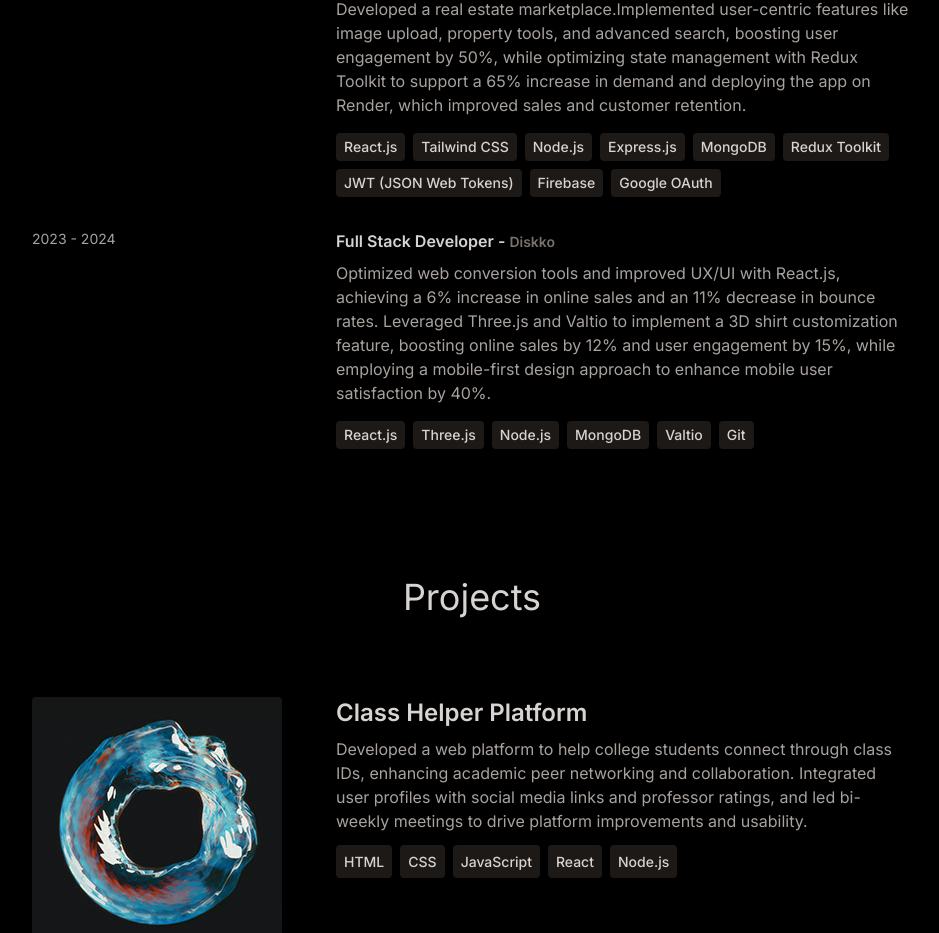
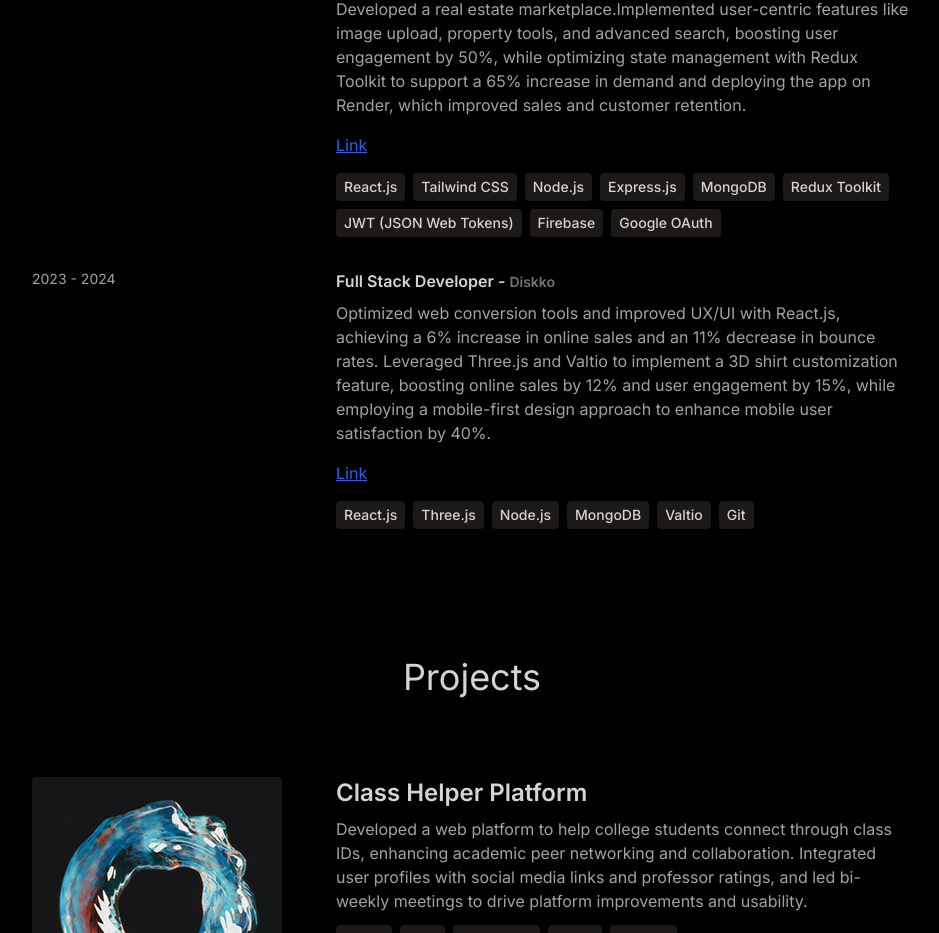
Before and after one commit to freddycmh/freddy-cmh, a React (Vite) app: page / in a window 1280 px wide. Shown: the part 1540-2473 px from the top of the page, without its empty margins (168-1107 px from the left). Built offline with nearby package versions, Linux system fonts and the light colour scheme; a web font is replaced by a local one.

Commit message:
added link to experiences

```diff
--- a/src/components/Experience.jsx
+++ b/src/components/Experience.jsx
@@ -37,6 +37,14 @@ const Experience = () => {
                 </span>
               </h3>
               <p className="mb-4 text-stone-400">{experience.description}</p>
+              <p className="mb-4 text-white-400">
+                <a
+                  href={experience.url}
+                  className="underline text-blue-600 hover:text-blue-800 visited:text-purple-600"
+                >
+                  Link
+                </a>
+              </p>
               <div className="flex flex-wrap gap-2">
                 {experience.technologies.map((tech, index) => (
                   <span
--- a/src/constants/index.js
+++ b/src/constants/index.js
@@ -14,6 +14,7 @@ export const EXPERIENCES = [
     role: "Full Stack Developer",
     company: "Battery Park City Residential LLC",
     description: `Developed a real estate marketplace.Implemented user-centric features like image upload, property tools, and advanced search, boosting user engagement by 50%, while optimizing state management with Redux Toolkit to support a 65% increase in demand and deploying the app on Render, which improved sales and customer retention.`,
+    url: "https://www.global-luxurylivings.com/",
     technologies: [ "React.js",
   "Tailwind CSS",
   "Node.js",
@@ -29,6 +30,7 @@ export const EXPERIENCES = [
     role: "Full Stack Developer",
     company: "Diskko",
     description: `Optimized web conversion tools and improved UX/UI with React.js, achieving a 6% increase in online sales and an 11% decrease in bounce rates. Leveraged Three.js and Valtio to implement a 3D shirt customization feature, boosting online sales by 12% and user engagement by 15%, while employing a mobile-first design approach to enhance mobile user satisfaction by 40%.`,
+    url: "https://diskko.netlify.app/",
     technologies: ["React.js",
   "Three.js",
   "Node.js",
```
